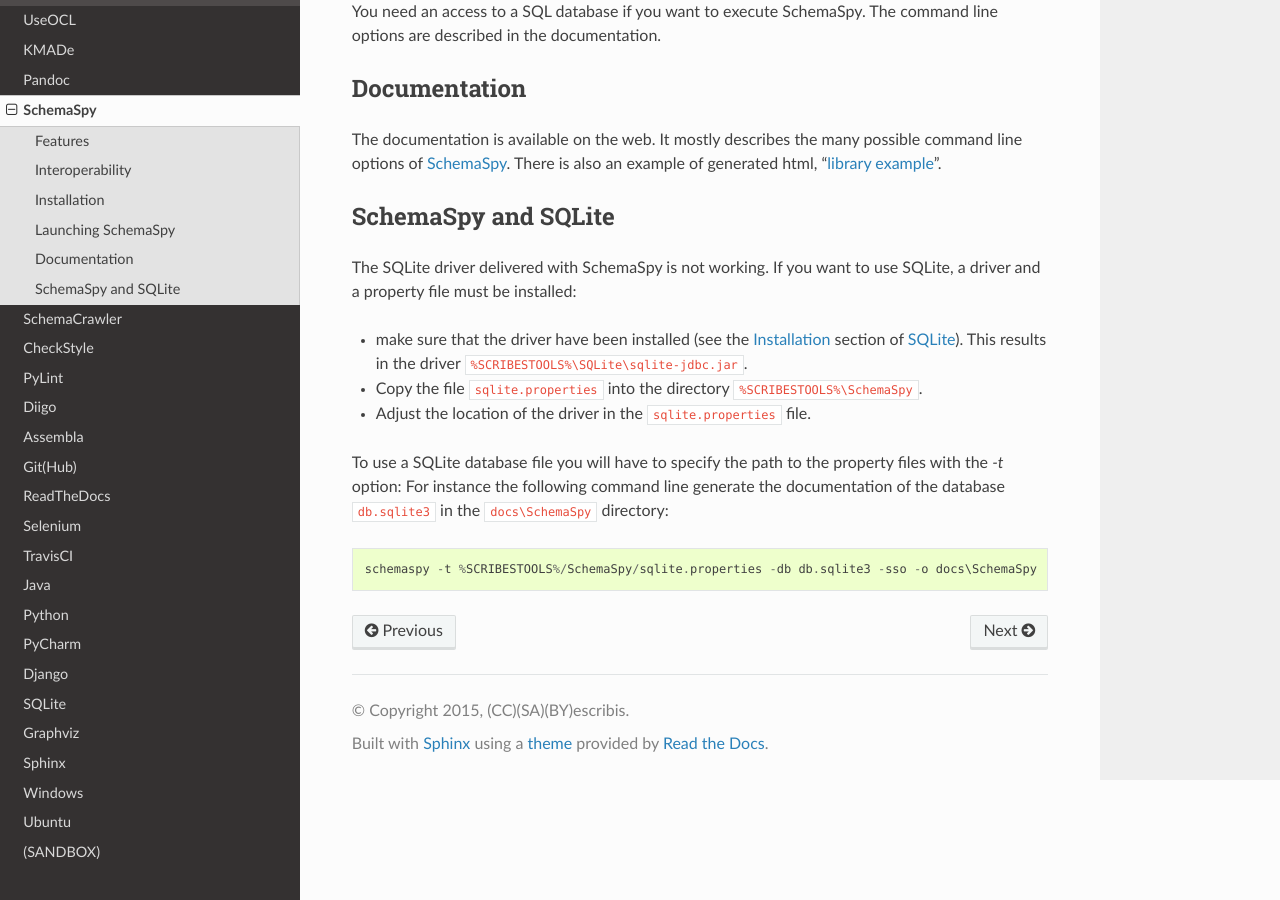
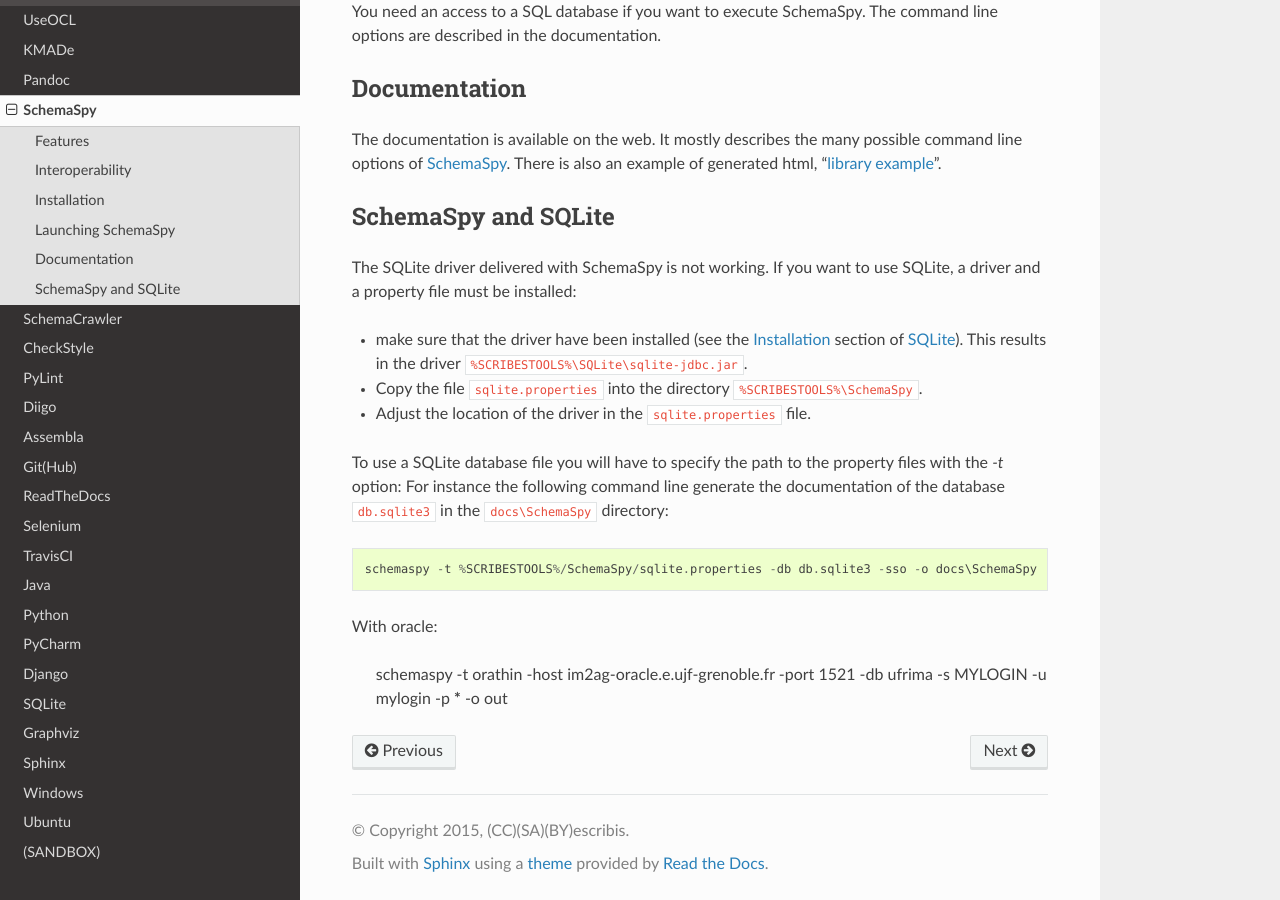
Before and after one commit to ScribesZone/ScribesTools, a Sphinx documentation site: the page built from docs/schemaspy/index.rst, in a window 1280 px wide and 900 px high, scrolled down 1973 px. Built offline with Sphinx 7.4.7 and the Read the Docs theme 2.0.0, drawn with Linux system fonts in a browser that asks for light colours.

Commit message:
add an example of db connection with oracle

```diff
--- a/docs/schemaspy/index.rst
+++ b/docs/schemaspy/index.rst
@@ -88,6 +88,10 @@
 
     schemaspy -t %SCRIBESTOOLS%/SchemaSpy/sqlite.properties -db db.sqlite3 -sso -o docs\SchemaSpy
 
+With oracle:
+
+    schemaspy -t orathin -host im2ag-oracle.e.ujf-grenoble.fr -port 1521 -db ufrima -s MYLOGIN -u mylogin -p ***** -o out
+
 .. ............................................................................
 
 .. _SchemaSpy: http://schemaspy.sourceforge.net
```
